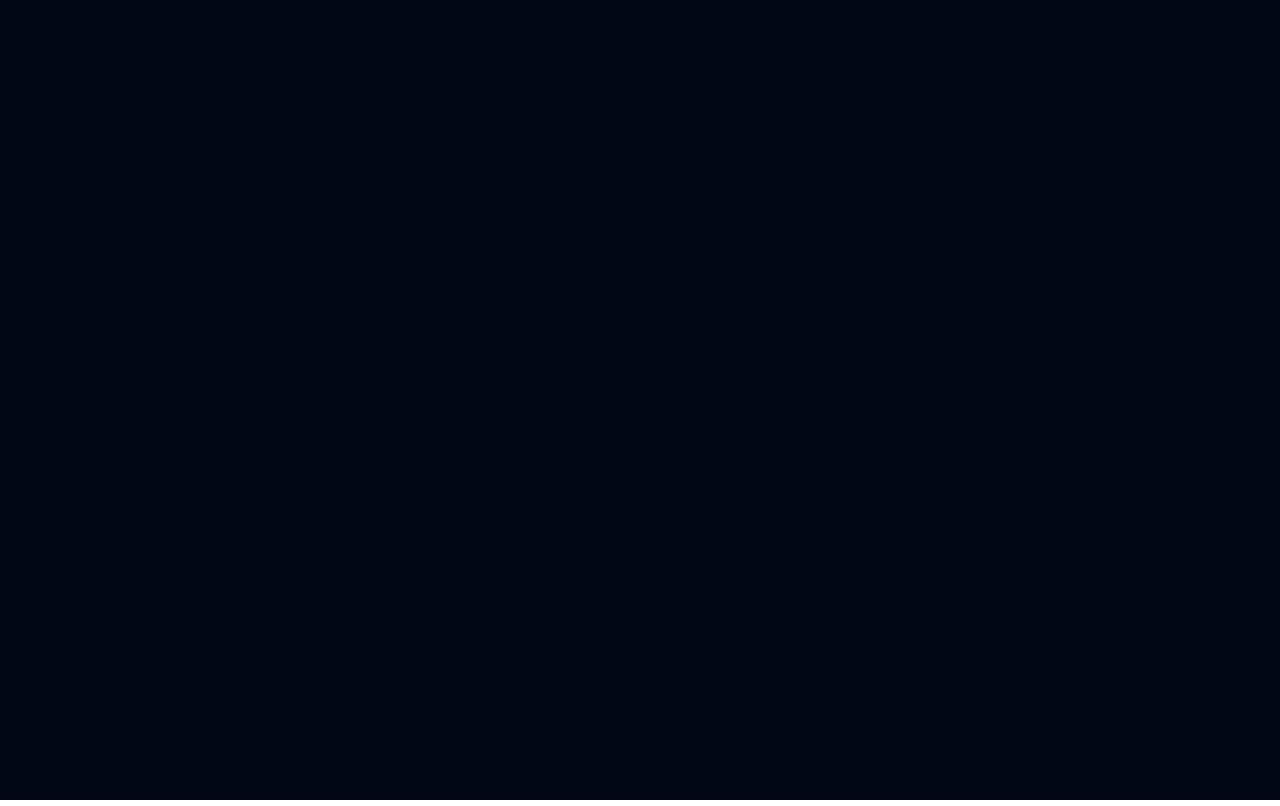
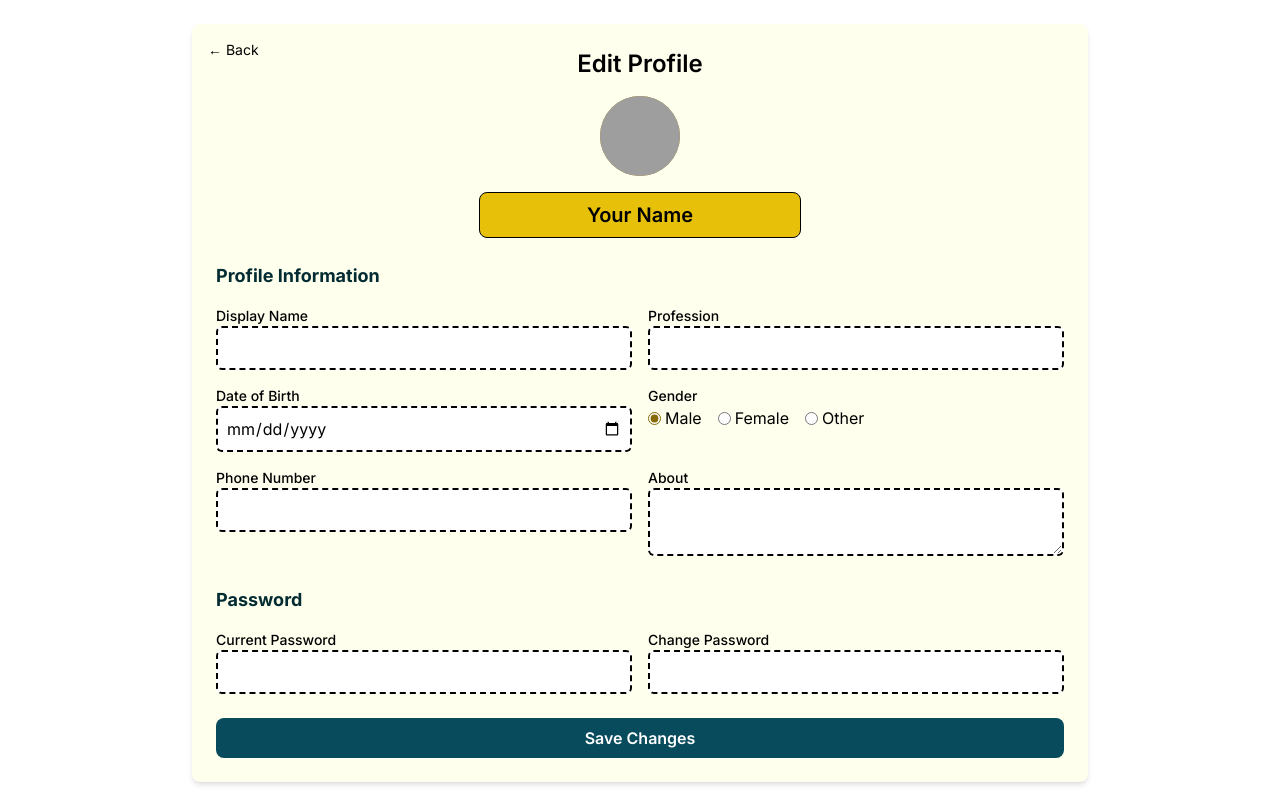
Before and after one commit to ishaswatsinha/CodeSavvy, a React (Create React App) app: page /StudentSetting in a window 1280 px wide. Before the commit this address had no page. Built offline with nearby package versions, Linux system fonts and the light colour scheme; grey boxes are pictures that could not be loaded; a web font is replaced by a local one.

Commit message:
StudentSetting and StudentProfile page Done  minor changes has to do in that pages we can redirect on that pages by click in the Full Catalog and Learn more page  from Experienced team section

```diff
--- a/package.json
+++ b/package.json
@@ -9,6 +9,7 @@
     "@mui/material": "^6.4.7",
     "@mui/styles": "^6.4.7",
     "concurrently": "^8.2.2",
+    "lucide-react": "^0.479.0",
     "react": "^18.2.0",
     "react-dom": "^18.2.0",
     "react-icons": "^5.5.0",
--- a/src/App.jsx
+++ b/src/App.jsx
@@ -2,6 +2,8 @@ import "./App.css"
 import { Route , Routes } from "react-router-dom";
 import Home from "./pages/Home";
 import About from "./pages/About";
+import ProfilePage from "./pages/StudentProfile";
+import EditSetting from "./pages/StudentSetting";
 
 
 function App() {
@@ -10,7 +12,8 @@ function App() {
       <Routes>
         <Route path="/" element={<Home />} />
         <Route path="/About" element={<About />} />
-
+        <Route path="/StudentProfile" element={< ProfilePage/>} />
+        <Route path="/StudentSetting" element={< EditSetting/>} />
       </Routes>
     </div>
   );
--- a/src/pages/Home.jsx
+++ b/src/pages/Home.jsx
@@ -42,7 +42,7 @@ const Home = () => {
                                 Learn More
                             </CTAButton>
 
-                            <CTAButton active={false} linkto={"/login"}>
+                            <CTAButton active={false} linkto={"/StudentSetting"}>
                                 Book a Demo
                             </CTAButton>
                         </div>
@@ -144,13 +144,13 @@ const Home = () => {
                 <div className=' w-11/12 max-w-maxContent flex flex-col items-center justify-between gap-5 mx-auto'>
                     <div className='h-[150px]'></div>
                     <div className='flex flex-row gap-7 text-white'>
-                        <CTAButton active={true} linkto={"/signup"}>
+                        <CTAButton active={true} linkto={"/StudentProfile"}>
                             <div className='flex items-center gap-3'>
                                 Full Catalog
                             </div>
                             <FaArrowRight />
                         </CTAButton>
-                        <CTAButton active={false} linkto={"/login"}>
+                        <CTAButton active={false} linkto={"/StudentSetting"}>
                         <div>
                                 Learn More
                             </div>
--- /dev/null
+++ b/src/pages/StudentProfile.jsx
@@ -0,0 +1,66 @@
+import React, { useState } from "react";
+
+const ProfilePage = () => {
+  const [isEditing, setIsEditing] = useState(false);
+  const [firstName, setFirstName] = useState("Pranay");
+  const [lastName, setLastName] = useState("Gupta");
+  const [email, setEmail] = useState("pranay@thecodehelp.in");
+  const [phone, setPhone] = useState("(+91) 12345 67890");
+
+  const handleEditClick = () => {
+    setIsEditing(!isEditing);
+  };
+
+  return (
+    <div className="p-6 bg-white min-h-screen">
+      <div className="text-sm text-gray-500">
+        <span className="text-gray-600"><a href="./Home" className="text-blue-500 hover:underline">Home</a> / <a href="Home" className="text-blue-500 hover:underline">Dashboard</a> / <span className="text-yellow-500 font-semibold">My Profile</span></span>
+      </div>
+      <h1 className="text-3xl font-bold mt-4">My Profile</h1>
+
+      {/* Profile Card */}
+      <div className="bg-[#FFFFEE] p-6 rounded-lg shadow-md mt-6 flex justify-between items-center">
+        <div className="flex items-center gap-4">
+          <div className="w-14 h-14 bg-gray-300 rounded-full"></div>
+          <div>
+            <h2 className="text-xl font-semibold">Shaaswat Sinha</h2>
+            <p className="text-gray-600">ssinha617@rku.ac.in</p>
+          </div>
+        </div>
+        <button onClick={handleEditClick} className="bg-[#FFFFEE] px-4 py-2 rounded-lg font-medium shadow-md hover:bg-[#FFFFDD]">
+          ✏️ {isEditing ? "Save" : "Edit"}
+        </button>
+      </div>
+
+      {/* Personal Details Card */}
+      <div className="bg-[#FFFFEE]  p-6 rounded-lg shadow-md mt-6">
+        <div className="flex justify-between items-center">
+          <h2 className="text-lg font-semibold">Personal Details</h2>
+          <button onClick={handleEditClick} className="bg-[#FFFFEE]  px-4 py-2 rounded-lg font-medium shadow-md hover:bg-[#FFFFDD]">
+            ✏️ {isEditing ? "Save" : "Edit"}
+          </button>
+        </div>
+        <div className="grid grid-cols-2 gap-4 mt-4">
+          <div>
+            <p className="text-gray-500">First Name</p>
+            {isEditing ? <input className="border p-1 w-full" value={firstName} onChange={(e) => setFirstName(e.target.value)} /> : <p className="text-gray-800">{firstName}</p>}
+          </div>
+          <div>
+            <p className="text-gray-500">Last Name</p>
+            {isEditing ? <input className="border p-1 w-full" value={lastName} onChange={(e) => setLastName(e.target.value)} /> : <p className="text-gray-800">{lastName}</p>}
+          </div>
+          <div>
+            <p className="text-gray-500">Email</p>
+            {isEditing ? <input className="border p-1 w-full" value={email} onChange={(e) => setEmail(e.target.value)} /> : <p className="text-gray-800">{email}</p>}
+          </div>
+          <div>
+            <p className="text-gray-500">Phone Number</p>
+            {isEditing ? <input className="border p-1 w-full" value={phone} onChange={(e) => setPhone(e.target.value)} /> : <p className="text-gray-400">{phone}</p>}
+          </div>
+        </div>
+      </div>
+    </div>
+  );
+};
+
+export default ProfilePage;
--- /dev/null
+++ b/src/pages/StudentSetting.jsx
@@ -0,0 +1,102 @@
+import { useState } from "react";
+
+export default function EditSetting() {
+  const [formData, setFormData] = useState({
+    name: "Your Name",
+    displayName: "",
+    profession: "",
+    dob: "",
+    gender: "Male",
+    phone: "",
+    about: "",
+    currentPassword: "",
+    newPassword: "",
+  });
+
+  const handleChange = (e) => {
+    setFormData({ ...formData, [e.target.name]: e.target.value });
+  };
+
+  return (
+    <div className="p-6 w-full min-h-screen bg-white flex items-center justify-center">
+      <div className="w-full max-w-4xl bg-[#FFFFEE] p-6 rounded-lg shadow-md relative">
+        <button
+          className="absolute top-4 left-4 text-gray-500 text-sm cursor-pointer hover:underline"
+          onClick={() => window.history.back()}
+        >
+          &larr; Back
+        </button>
+        <h2 className="text-2xl font-semibold text-center">Edit Profile</h2>
+
+        {/* Profile Section */}
+        <div className="flex flex-col items-center mt-4">
+          <div className="w-20 h-20 bg-yellow-400 rounded-full flex items-center justify-center">
+            <img src="/avatar.png" alt="Profile" className="w-full h-full rounded-full" />
+          </div>
+
+          <input
+            type="text"
+            name="name"
+            value={formData.name}
+            onChange={handleChange}
+            className="mt-4 text-xl font-semibold text-center bg-yellow-100 px-4 py-2 rounded-lg border focus:outline-none"
+          />
+        </div>
+
+        {/* Profile Information Section */}
+        <h2 className="text-lg font-bold text-blue-800 mt-6">Profile Information</h2>
+        <div className="grid grid-cols-2 gap-4 mt-4">
+          <div>
+            <label className="block text-sm font-medium">Display Name</label>
+            <input type="text" name="displayName" value={formData.displayName} onChange={handleChange} className="w-full p-2 border-2 border-dashed border-red-400 rounded-md" />
+          </div>
+          <div>
+            <label className="block text-sm font-medium">Profession</label>
+            <input type="text" name="profession" value={formData.profession} onChange={handleChange} className="w-full p-2 border-2 border-dashed border-red-400 rounded-md" />
+          </div>
+          <div>
+            <label className="block text-sm font-medium">Date of Birth</label>
+            <input type="date" name="dob" value={formData.dob} onChange={handleChange} className="w-full p-2 border-2 border-dashed border-red-400 rounded-md" />
+          </div>
+          <div>
+            <label className="block text-sm font-medium">Gender</label>
+            <div className="flex gap-4">
+              {["Male", "Female", "Other"].map((option) => (
+                <label key={option} className="flex items-center gap-1">
+                  <input type="radio" name="gender" value={option} checked={formData.gender === option} onChange={handleChange} className="accent-yellow-500" />
+                  {option}
+                </label>
+              ))}
+            </div>
+          </div>
+          <div>
+            <label className="block text-sm font-medium">Phone Number</label>
+            <input type="text" name="phone" value={formData.phone} onChange={handleChange} className="w-full p-2 border-2 border-dashed border-red-400 rounded-md" />
+          </div>
+          <div>
+            <label className="block text-sm font-medium">About</label>
+            <textarea name="about" value={formData.about} onChange={handleChange} className="w-full p-2 border-2 border-dashed border-red-400 rounded-md"></textarea>
+          </div>
+        </div>
+
+        {/* Password Section */}
+        <h2 className="text-lg font-bold text-blue-800 mt-6">Password</h2>
+        <div className="grid grid-cols-2 gap-4 mt-4">
+          <div>
+            <label className="block text-sm font-medium">Current Password</label>
+            <input type="password" name="currentPassword" value={formData.currentPassword} onChange={handleChange} className="w-full p-2 border-2 border-dashed border-red-400 rounded-md" />
+          </div>
+          <div>
+            <label className="block text-sm font-medium">Change Password</label>
+            <input type="password" name="newPassword" value={formData.newPassword} onChange={handleChange} className="w-full p-2 border-2 border-dashed border-red-400 rounded-md" />
+          </div>
+        </div>
+
+        {/* Save Button */}
+        <button className="mt-6 px-6 py-2 bg-blue-600 text-white font-semibold rounded-lg hover:bg-blue-700 w-full">
+          Save Changes
+        </button>
+      </div>
+    </div>
+  );
+}
```
Also changed, not shown: 1 other file (tests, documents, lock files or other folders).
